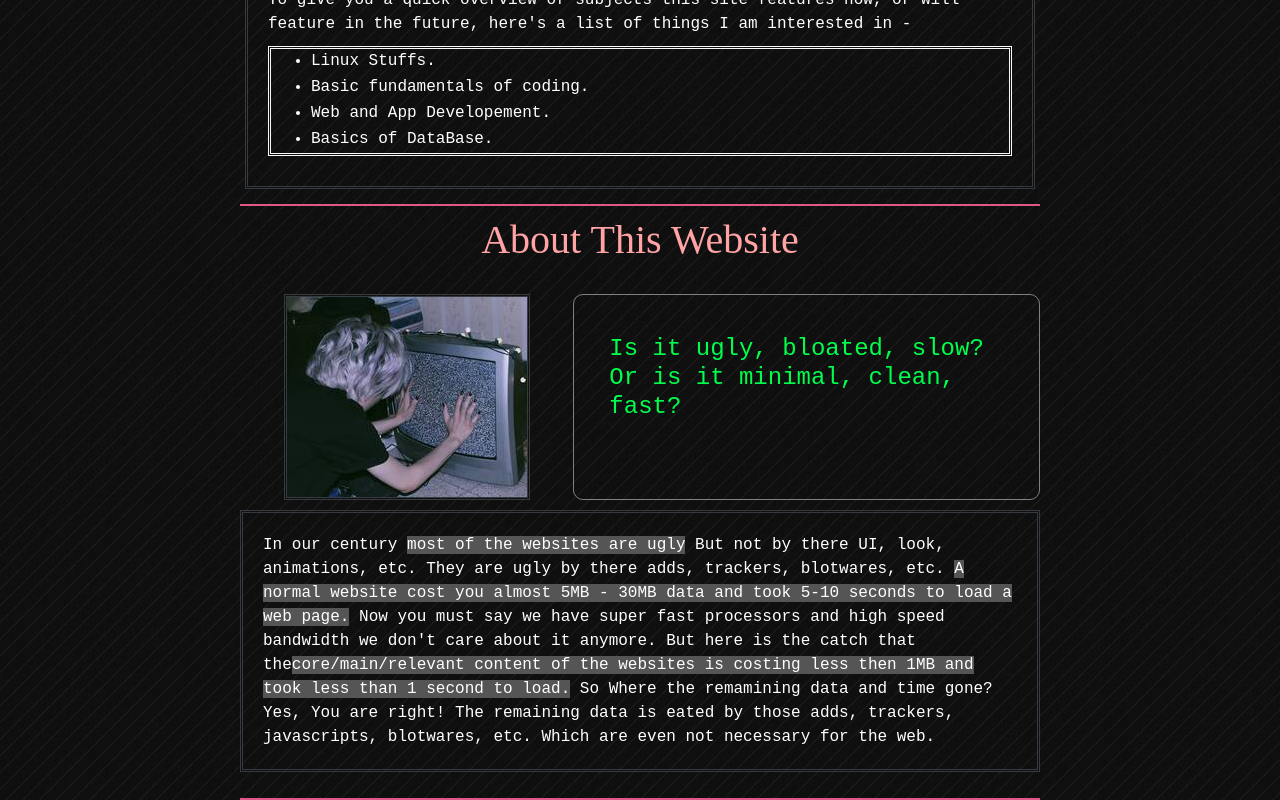
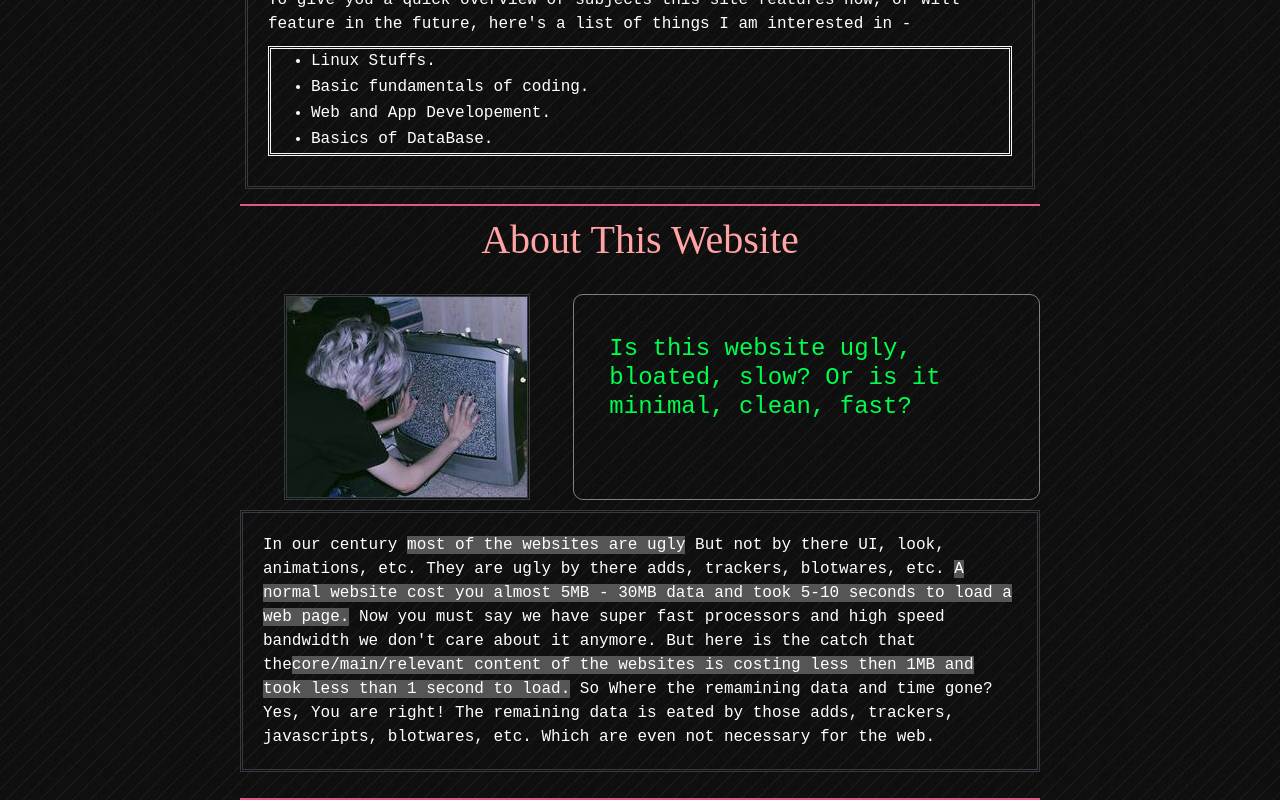
Before and after one commit to quickcodes/quickcodes-web-react, a React (Create React App) app: page / in a window 1280 px wide. Shown: the part 1573-2373 px from the top of the page. Built offline with nearby package versions, Linux system fonts and the light colour scheme.

Commit message:
small changes

```diff
--- a/src/components/Minimal.js
+++ b/src/components/Minimal.js
@@ -21,7 +21,7 @@ export default function Minimal() {
             <div className="col-12 col-md-7 d-flex flex-column text-white border-s margin-10 padd">
               <div>
                 <h2 className="start green coding-font ">
-                  Is it ugly, bloated, slow? Or is it minimal, clean, fast?
+                  Is this website ugly, bloated, slow? Or is it minimal, clean, fast?
                 </h2>
 
                 {/* <ul className=" coding-font">
```
Also changed, not shown: 7 other files (tests, documents, lock files or other folders).
